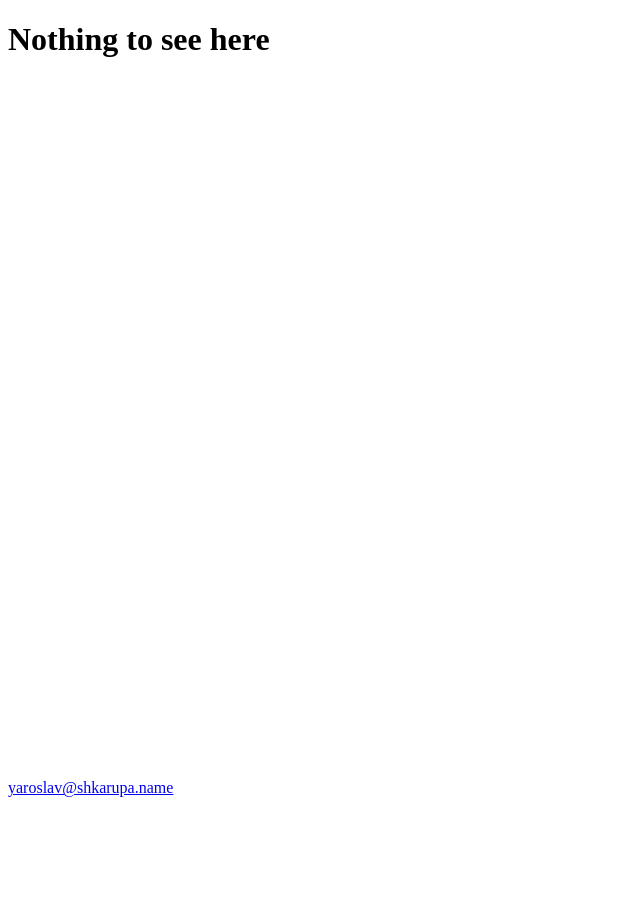
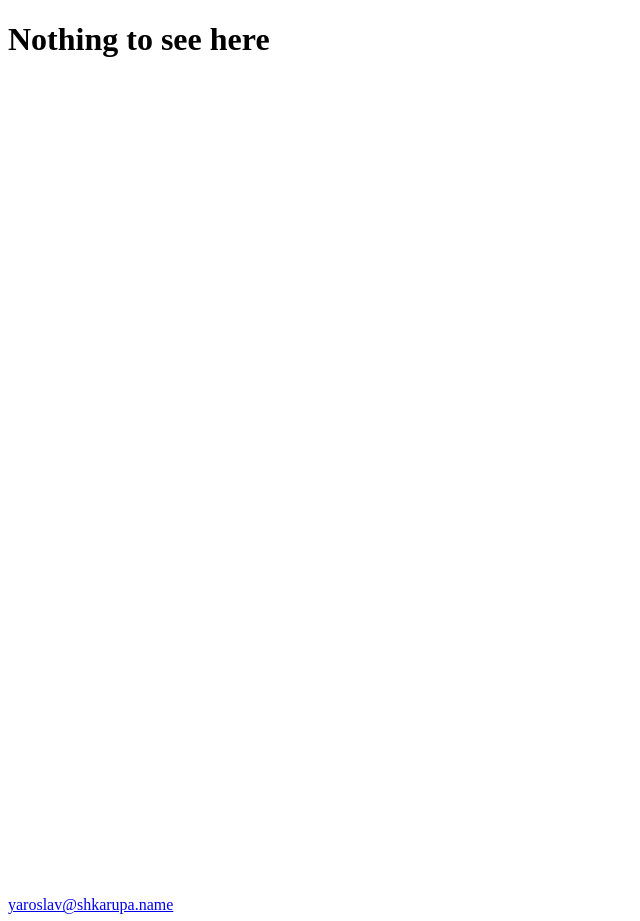
Before and after one commit to YAR0N/YAR0N, a Jekyll site: the page built from index.html, in a window 1280 px wide. Shown: the whole page, without its empty margins (0-640 px from the left). Built offline with Jekyll 4.4.1, drawn with Linux system fonts in a browser that asks for light colours.

Commit message:
Update default.html

```diff
--- a/_layouts/default.html
+++ b/_layouts/default.html
@@ -10,10 +10,10 @@
 				    min-height: 100%;
 				    height: auto !important;
 				    height: 100%;
-				    margin: 0 auto -142px; /* the bottom margin is the negative value of the footer's height */
+				    margin: 0 auto -25px; /* the bottom margin is the negative value of the footer's height */
 				}
 				.footer, .push {
-				    height: 142px; /* .push must be the same height as .footer */
+				    height: 25px; /* .push must be the same height as .footer */
 				}
 			</style>
 		</head>
```
